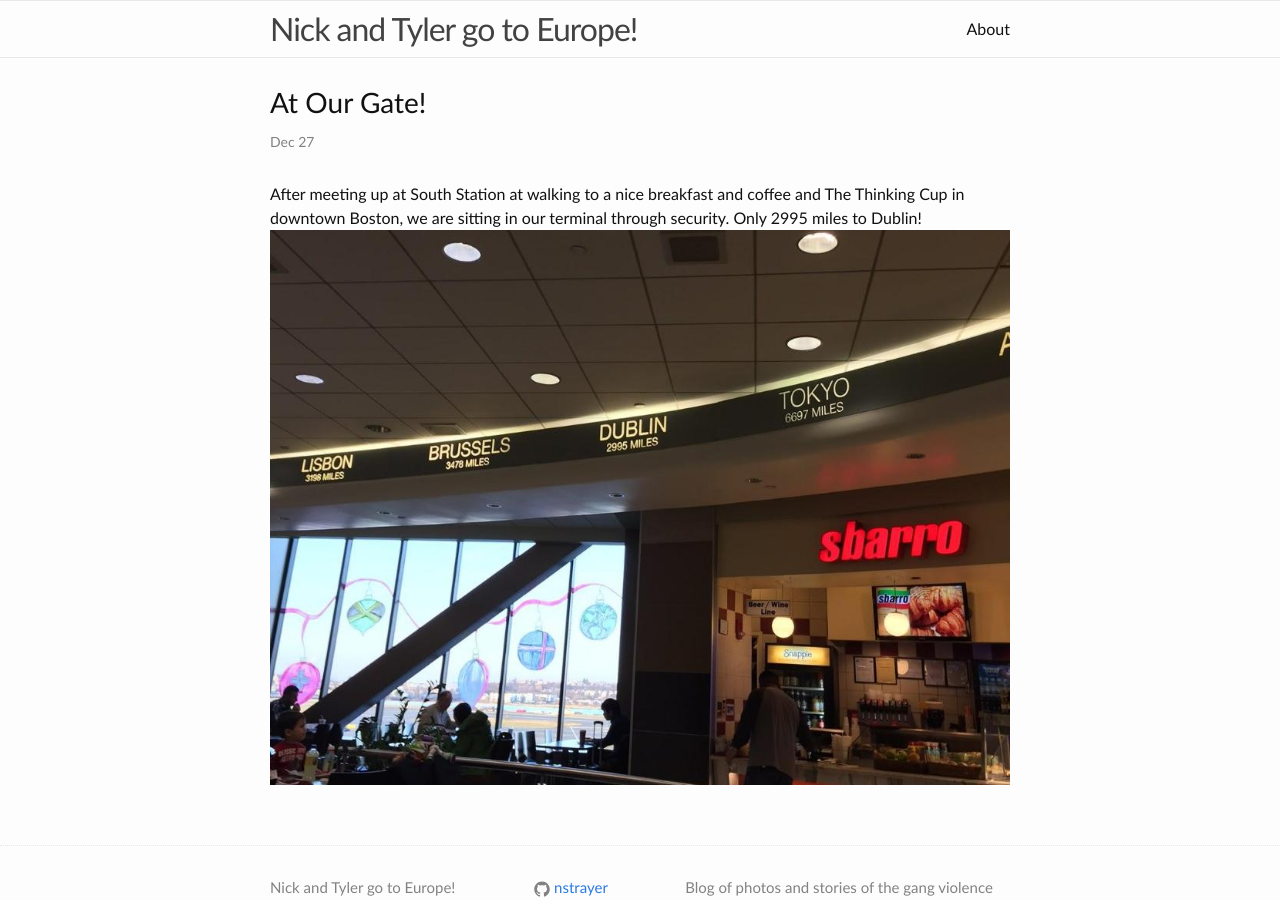
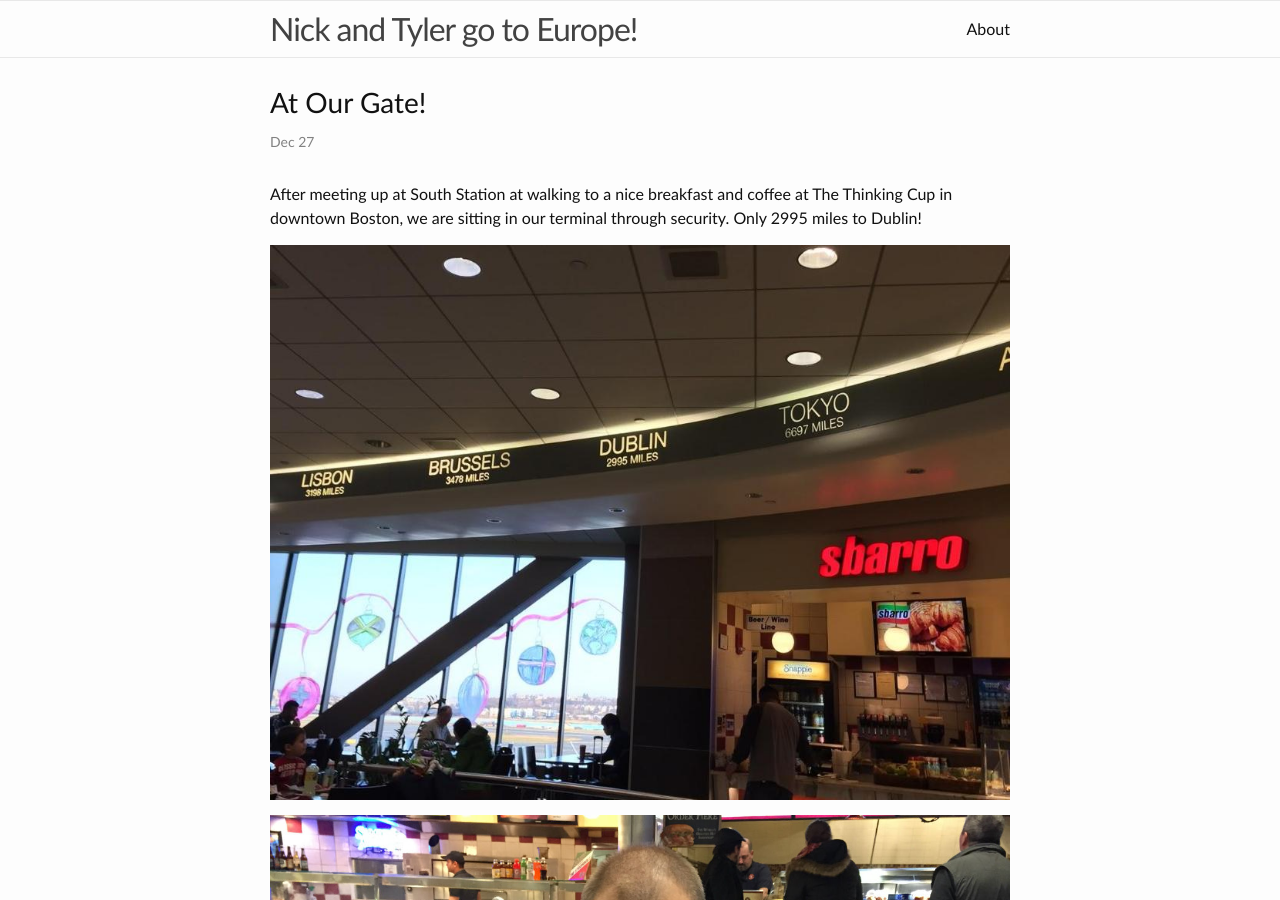
Before and after one commit to nstrayer/europeBlog, a Jekyll site: the page built from _posts/2014-12-27-atOurGate.markdown, in a window 1280 px wide and 900 px high. Built offline with Jekyll 4.4.1, drawn with Linux system fonts in a browser that asks for light colours.

Commit message:
Fixed a typo and added a new photo to the latest post

```diff
--- a/_posts/2014-12-27-atOurGate.markdown
+++ b/_posts/2014-12-27-atOurGate.markdown
@@ -4,8 +4,12 @@ title:  At Our Gate!
 date:   2014-12-27 16:07:45
 categories: jekyll update
 ---
-After meeting up at South Station at walking to a nice breakfast and coffee and The Thinking Cup in downtown Boston, we are sitting in our terminal through security. Only 2995 miles to Dublin!
+After meeting up at South Station at walking to a nice breakfast and coffee at The Thinking Cup in downtown Boston, we are sitting in our terminal through security. Only 2995 miles to Dublin!
+
 ![Distance to Dublin]({{ site.baseurl }}/assets/dublinDistance.jpg)
+
+![Tyler reading up]({{ site.baseurl }}/assets/tylerReading.jpg)
+
 
 [jekyll]:      http://jekyllrb.com
 [jekyll-gh]:   https://github.com/jekyll/jekyll
```
Also changed, not shown: assets/tylerReading.jpg (added).
